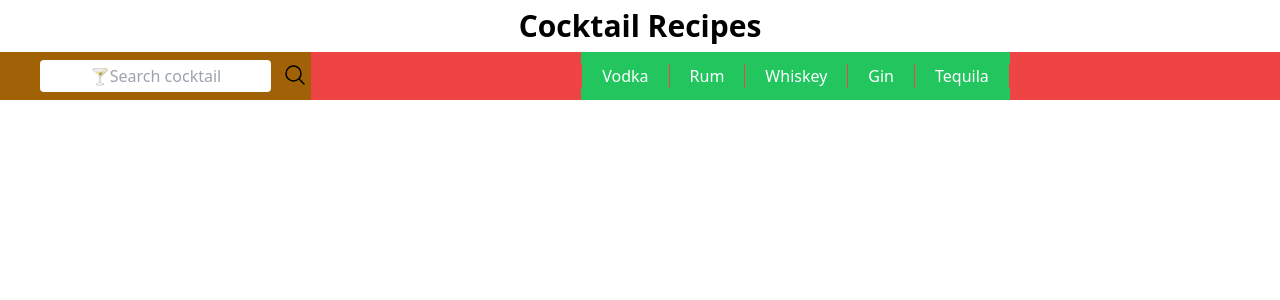
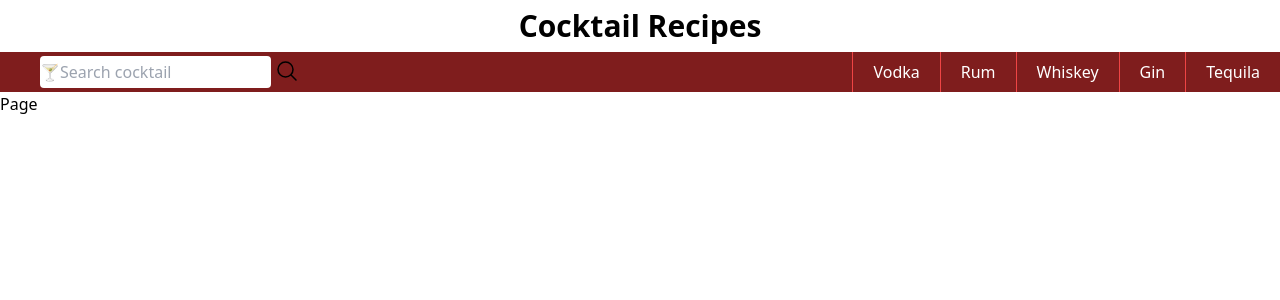
Before and after one commit to anjaliruth/typeScript-quotes, a React (Create React App) app: page / in a window 1280 px wide. Shown: the top 300 px of the page. Built offline with nearby package versions, Linux system fonts and the light colour scheme.

Commit message:
spirit buttons style

```diff
--- a/src/App.tsx
+++ b/src/App.tsx
@@ -2,7 +2,8 @@ import "./App.css";
 import { useState } from "react";
 import RecipeDisplay from "./components/RecipeDisplay";
 import { Route, Routes } from "react-router-dom";
-import Home from "./components/Home";
+import NavBar from "./components/NavBar";
+import HomePage from "./components/HomePage";
 import CocktailDisplay from "./components/CocktailDisplay";
 export interface Recipe {
   idDrink: string;
@@ -105,7 +106,7 @@ function App() {
 
   return (
     <div className="App">
-      <Home
+      <NavBar
         handleCategory={handleCategory}
         handleSearch={handleSearch}
         search={search}
@@ -119,6 +120,9 @@ function App() {
         fetchRecipesBySearch={fetchRecipesBySearch}
       />
       <Routes>
+
+<Route path="/" element={<HomePage/>}/>
+
         {recipe && (
           <Route
             path="/:drink/recipe"
--- /dev/null
+++ b/src/components/HomePage.tsx
@@ -0,0 +1,7 @@
+import React from 'react'
+
+export default function HomePage() {
+  return (
+    <div>Page</div>
+  )
+}
--- a/src/components/Home.tsx
+++ b/src/components/NavBar.tsx
@@ -16,7 +16,7 @@ interface HomeDisplayProps {
   isLoading: boolean;
   fetchRecipesBySearch: () => Promise<void>;
 }
-export default function Home({
+export default function NavBar({
   handleSearch,
   search,
   handleCategory,
@@ -34,13 +34,13 @@ export default function Home({
     <div>
       <h1 className="my-2 font-bold text-center text-3xl">Cocktail Recipes</h1>
 
-      <div className=" flex bg-red-500 space-x-200" >
-        <div className="flex items-center gap-2 bg-yellow-700 ">
+      <div className="flex bg-red-900 justify-between" >
+        <div className="flex items-center ">
           <input
             value={search}
             onChange={handleSearch}
             placeholder="🍸Search cocktail"
-            className="py-1 rounded ml-10 text-center"
+            className="py-1 rounded ml-10"
           />
           <Link to={`/search/${search}`}>
             <button onClick={fetchRecipesBySearch} className=" p-1 rounded">
@@ -62,7 +62,7 @@ export default function Home({
           </Link>
         </div>
 
-        <div className=" flex  py-3 mx-auto px-0 bg-green-500">
+        <div className=" flex px-0">
           {spirits.map((spirit, i) => {
             return (
               <div key={i} className="">
@@ -71,9 +71,7 @@ export default function Home({
                     key={spirit}
                     value={spirit}
                     onClick={() => handleCategory(spirit)}
-                    className={`text-white border-l px-5 border-red-500 hover:bg-pink-400  ${
-                      i === spirits.length - 1 ? "border-r" : ""
-                    }`}
+                    className={`text-white border-l px-5 py-2 border-solid border-red-500 hover:bg-pink-400`}
                   >
                     {spirit}
                   </button>
```
